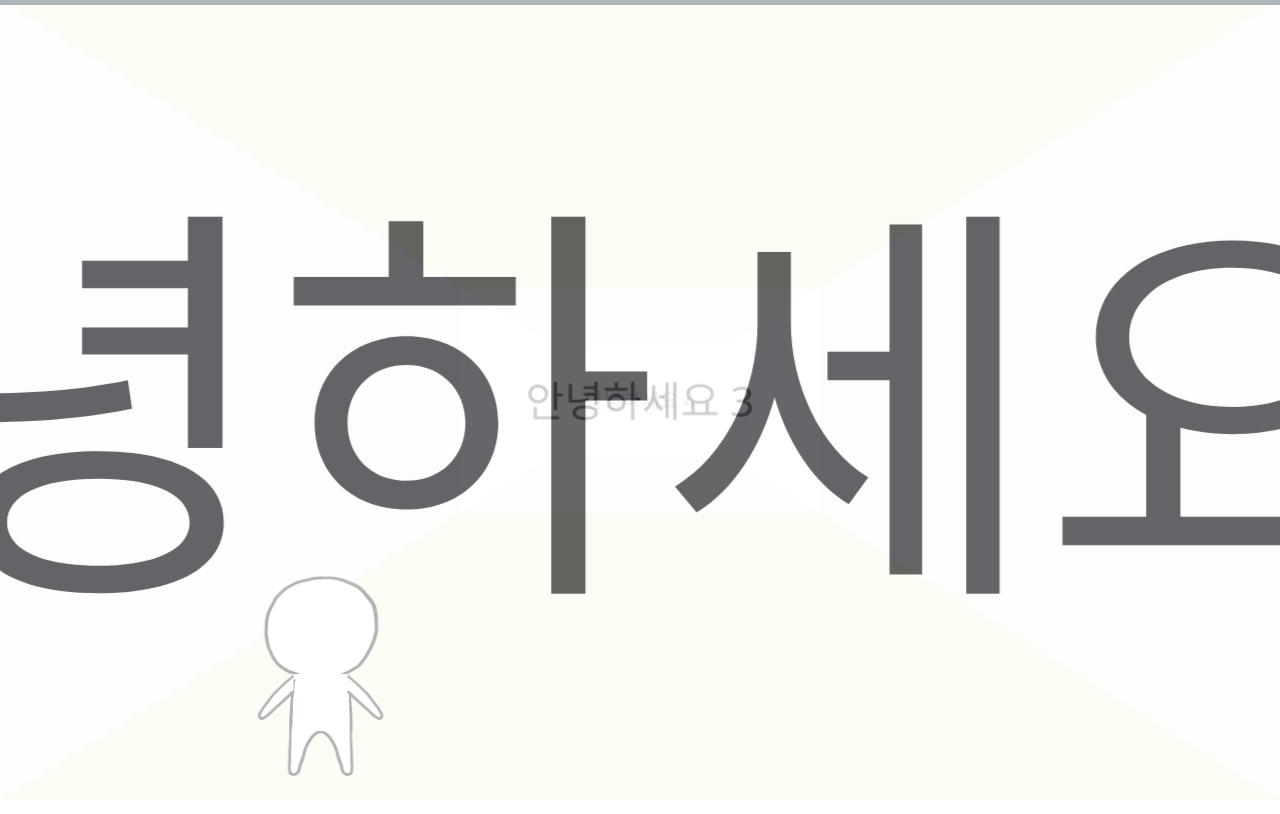
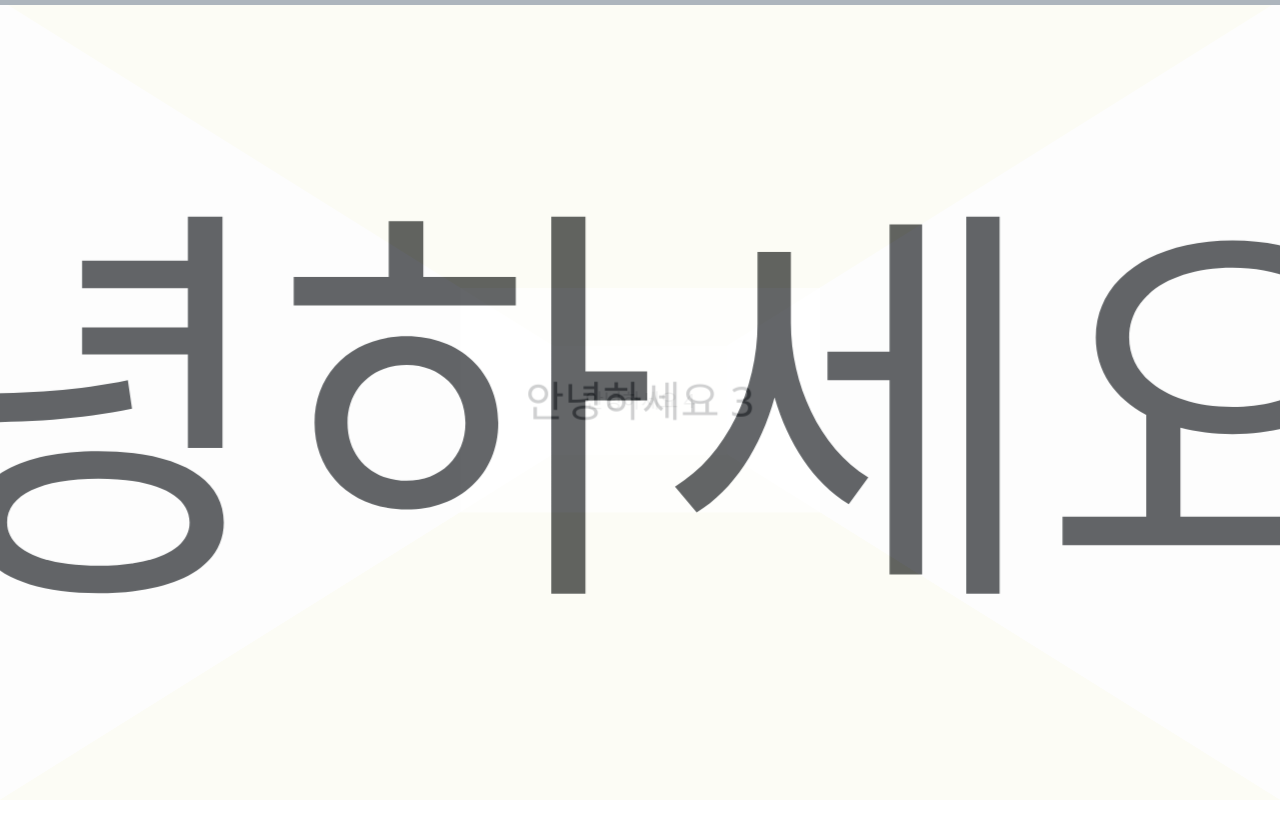
Before and after one commit to sseung95/playground, a Next.js app: page /interactive/forward in a window 1280 px wide. Shown: the top 814 px of the page. Built offline with nearby package versions, Linux system fonts and the light colour scheme; a web font is replaced by a local one.

Commit message:
feat: 키보드 좌우 방향키 누르고 있을 때 캐릭터 좌우 움직이기 기능 추가

```diff
--- a/src/components/forward/Charactor.tsx
+++ b/src/components/forward/Charactor.tsx
@@ -9,10 +9,16 @@ import LegRight from '@/public/images/forward/ilbuni_leg_0.png';
 import LegLeft from '@/public/images/forward/ilbuni_leg_1.png';
 import * as SC from '@/styles/components/interactive/Forward.styles';
 
-const Charactor = () => {
+const Charactor = ({
+  xPositionPercentage,
+}: {
+  xPositionPercentage: number;
+}) => {
   const [isRunning, setIsRunning] = useState(false);
   const [charactorDirection, setCharactorDirection] =
     useState<string>('forward');
+  const [xPosition, setXPosition] = useState(xPositionPercentage);
+  const speed = 2;
 
   // TODO: useState 로 하게 되면 의도한대로 동작이 잘되지 않음. 이유 찾아보기
   // const [prevScrollY, setPrevScrollY] = useState<number>(0);
@@ -57,10 +63,23 @@ const Charactor = () => {
   const handleKeyDown = (e: KeyboardEvent) => {
     const pressedKey = e.key;
 
+    const minLeftPercentage = 0;
+    const maxLeftPercentage = 100;
+
     if (pressedKey === 'ArrowLeft') {
       setCharactorDirection('left');
+      setXPosition((prevXPosition) => {
+        const curXPosition = prevXPosition - speed;
+        const isLessThanMinPercentage = curXPosition <= minLeftPercentage;
+        return isLessThanMinPercentage ? minLeftPercentage : curXPosition;
+      });
     } else if (pressedKey === 'ArrowRight') {
       setCharactorDirection('right');
+      setXPosition((prevXPosition) => {
+        const curXPosition = prevXPosition + speed;
+        const isMoreThanMinPercentage = curXPosition >= maxLeftPercentage;
+        return isMoreThanMinPercentage ? maxLeftPercentage : curXPosition;
+      });
     }
   };
 
@@ -74,7 +93,10 @@ const Charactor = () => {
   }, []);
 
   return (
-    <SC.Charactor direction={charactorDirection}>
+    <SC.Charactor
+      direction={charactorDirection}
+      xPositionPercentage={xPosition}
+    >
       {/* 머리 */}
       <SC.CharactorHead>
         <img src={HeadFront.src} alt="head" />
--- a/src/container/interactive/ForwardContainer.tsx
+++ b/src/container/interactive/ForwardContainer.tsx
@@ -13,6 +13,9 @@ const INITIAL_HOUSE_Z_MOVE = -500;
 const ForwardContainer = () => {
   const [houseZMove, setHouseZMove] = useState<number>(INITIAL_HOUSE_Z_MOVE);
   const [mousePosition, setMousePosition] = useState({ x: 0, y: 0 });
+  const [charactorXPositionList, setCharactorXPositionList] = useState<
+    number[]
+  >([]);
 
   const bodyRef = useRef<HTMLDivElement>(null);
   const scrollPercentage = useRef<number>(0);
@@ -34,6 +37,14 @@ const ForwardContainer = () => {
     setMousePosition({ x: x * 2, y: y * 2 });
   };
 
+  const handleHouseClick = (e: MouseEvent) => {
+    const clickedXPercentage = (e.clientX / window.innerWidth) * 100;
+    setCharactorXPositionList((prevXPositionList) => [
+      ...prevXPositionList,
+      clickedXPercentage,
+    ]);
+  };
+
   useEffect(() => {
     window.addEventListener('scroll', handleScroll);
 
@@ -47,7 +58,7 @@ const ForwardContainer = () => {
       <SC.ScrollBar percentage={scrollPercentage.current || 0} />
       <SC.Body ref={bodyRef} onMouseMove={handleMouseMove}>
         <SC.ForwardContainer>
-          <SC.Stage position={mousePosition}>
+          <SC.Stage position={mousePosition} onClick={handleHouseClick}>
             {/* 집 */}
             <SC.House zMove={houseZMove}>
               <SC.Wall position={'left'}></SC.Wall>
@@ -59,7 +70,9 @@ const ForwardContainer = () => {
             </SC.House>
 
             {/* 캐릭터 */}
-            <Charactor />
+            {charactorXPositionList.map((xPosition, index) => (
+              <Charactor key={index} xPositionPercentage={xPosition} />
+            ))}
           </SC.Stage>
         </SC.ForwardContainer>
       </SC.Body>
--- a/styles/components/interactive/Forward.styles.ts
+++ b/styles/components/interactive/Forward.styles.ts
@@ -96,9 +96,12 @@ const setCharactorDirection = (direction: string) => {
   }
 };
 
-export const Charactor = styled.div<{ direction: string }>`
+export const Charactor = styled.div<{
+  direction: string;
+  xPositionPercentage: number;
+}>`
   position: absolute;
-  left: 20%;
+  left: ${({ xPositionPercentage }) => `${xPositionPercentage}%`};
   bottom: 3%;
 
   width: 10vw;
```
